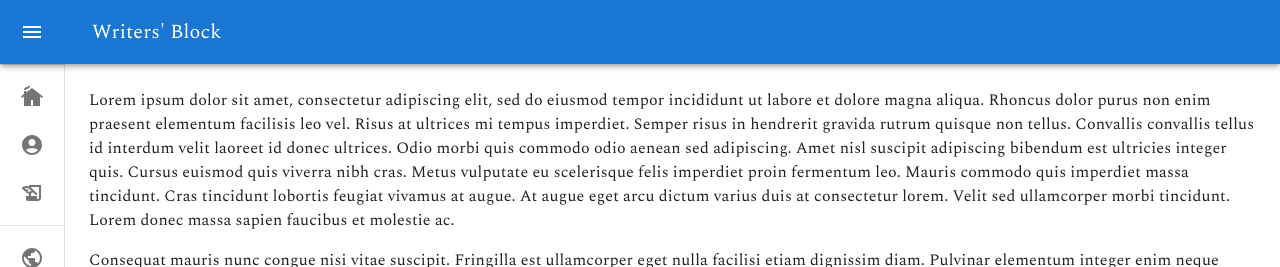
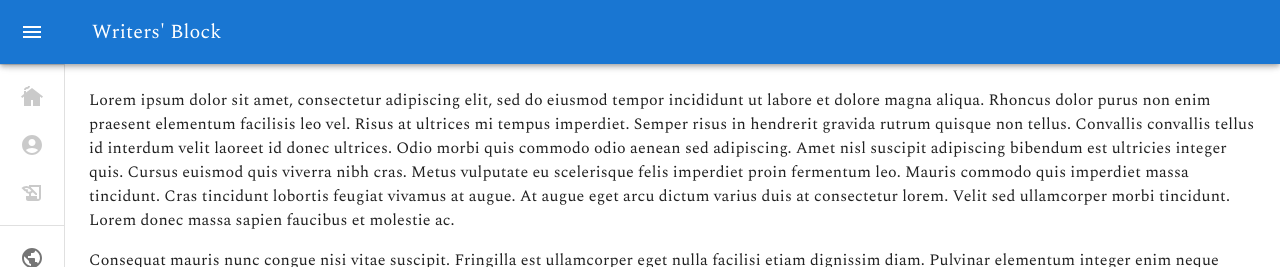
Before and after one commit to TarTelperion/startup, a React (Vite) app: page / in a window 1280 px wide. Shown: the top 267 px of the page. Built offline with nearby package versions, Linux system fonts and the light colour scheme; no server answers.

Commit message:
undo terrible changes, begin working on auth

```diff
--- a/src/AppFrame.jsx
+++ b/src/AppFrame.jsx
@@ -92,7 +92,24 @@ const Drawer = styled(MuiDrawer, {
 
 export default function MiniDrawer() {
   const theme = useTheme()
+  const [auth, setAuth] = React.useState(false)
   const [open, setOpen] = React.useState(false)
+
+  React.useEffect(() => {
+    const checkAuth = async () => {
+      try {
+        const res = await fetch('http://localhost:3000/api/auth')
+        if (res.status === 200) {
+          setAuth(true)
+        } else {
+          setAuth(false)
+        }
+      } catch (err) {
+        setAuth(false)
+      }
+    }
+    checkAuth()
+  }, [])
 
   const handleDrawerOpen = () => {
     setOpen(true)
@@ -101,7 +118,6 @@ export default function MiniDrawer() {
   const handleDrawerClose = () => {
     setOpen(false)
   }
-
   return (
     <Box sx={{ display: 'flex' }}>
       <CssBaseline />
@@ -137,7 +153,12 @@ export default function MiniDrawer() {
         <Divider />
         <List>
           {['Home', 'Profile', 'Create'].map((text, index) => (
-            <ListItem key={text} disablePadding sx={{ display: 'block' }}>
+            <ListItem
+              key={text}
+              disablePadding
+              sx={{ display: 'block' }}
+              {...(auth === false ? { disabled: true } : {})}
+            >
               <ListItemButton
                 sx={{
                   minHeight: 48,
--- a/src/styles.css
+++ b/src/styles.css
@@ -5,9 +5,3 @@
   font-family: 'Spectral', sans-serif !important;
   color: #52796f;
 }
-.Mui-selected svg {
-  color: #52796f;
-}
-.css-8je8zh-MuiTouchRipple-root {
-  color: #84a98c;
-}
```
Also changed, not shown: 1 other file (tests, documents, lock files or other folders).
